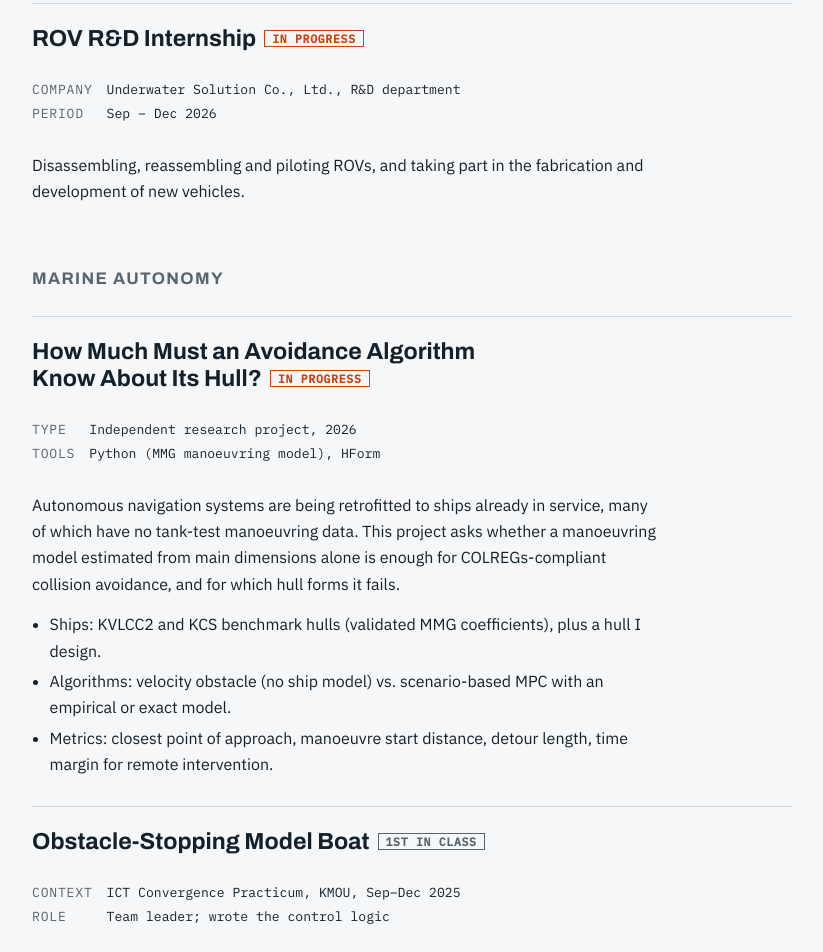
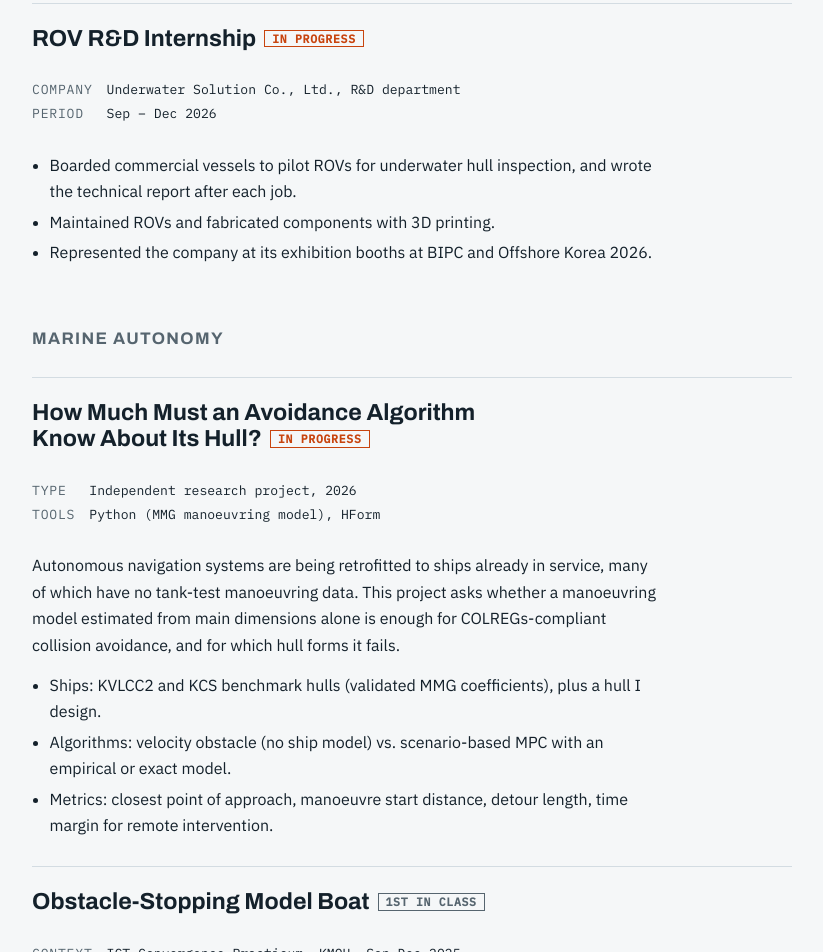
Before and after one commit to chanhyunpark-eng/chanhyunpark-eng.github.io, a plain HTML site: page index.html in a window 1280 px wide. Shown: the part 3141-4093 px from the top of the page, without its empty margins (354-1177 px from the left). Drawn offline with Linux system fonts and the light colour scheme.

Commit message:
Describe ROV internship work
Co-Authored-By: Claude Opus 5.5 <noreply@anthropic.com>
Claude-Session: https://claude.ai/code/session_017AU9WmnkfdSVUt6mktYFfZ

```diff
--- a/index.html
+++ b/index.html
@@ -233,7 +233,7 @@ footer{color:var(--muted);font-size:.85rem;border-top:1px solid var(--rule);padd
       <dt>Company</dt><dd>Underwater Solution Co., Ltd., R&amp;D department</dd>
       <dt>Period</dt><dd>Sep – Dec 2026</dd>
     </dl>
-    <p>Disassembling, reassembling and piloting ROVs, and taking part in the fabrication and development of new vehicles.</p>
+    <ul class="points"><li>Boarded commercial vessels to pilot ROVs for underwater hull inspection, and wrote the technical report after each job.</li><li>Maintained ROVs and fabricated components with 3D printing.</li><li>Represented the company at its exhibition booths at BIPC and Offshore Korea 2026.</li></ul>
   </article>
 </section>
 
```
